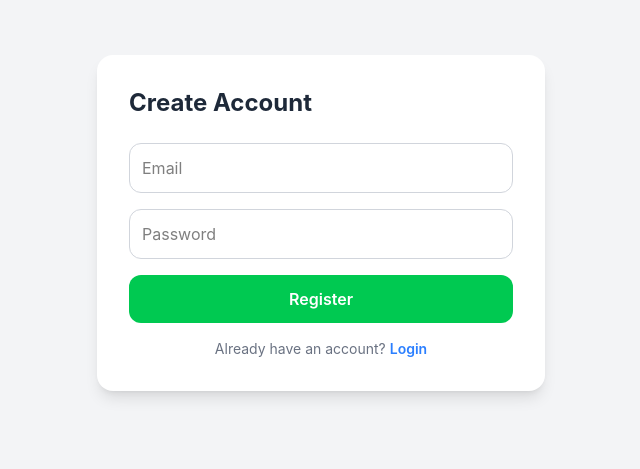
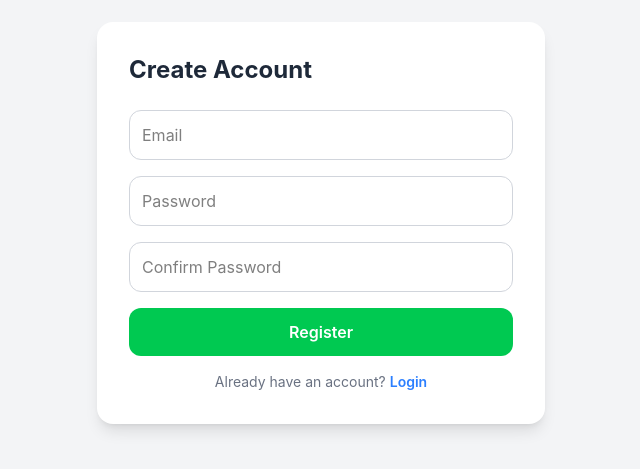
Before and after one commit to Student-Abhay/web-proj-chatgpt, a React (Vite) app: page /register in a window 1280 px wide. Shown: the part 177-646 px from the top of the page, without its empty margins (319-959 px from the left). Built offline with nearby package versions, Linux system fonts and the light colour scheme.

Commit message:
added a simple password sterngth checker

```diff
--- a/src/pages/Register.jsx
+++ b/src/pages/Register.jsx
@@ -3,29 +3,56 @@ import { registerUser } from "../api";
 import { useNavigate, Link } from "react-router-dom";
 import toast, { Toaster } from "react-hot-toast";
 
+//simple password strength checker
+const getStrength = (password) => {
+  let score = 0;
+  if (password.length >= 8) score++;
+  if (/[A-Z]/.test(password)) score++;
+  if (/[0-9]/.test(password)) score++;
+  if (/[^A-Za-z0-9]/.test(password)) score++;
+
+  if (score === 0 || score === 1) return { label: "Weak", color: "bg-red-500", width: "w-1/4" };
+  if (score === 2) return { label: "Fair", color: "bg-yellow-500", width: "w-2/4" };
+  if (score === 3) return { label: "Good", color: "bg-blue-500", width: "w-3/4" };
+  return { label: "Strong", color: "bg-green-500", width: "w-full" };
+};
+
 export default function Register() {
   const [email, setEmail] = useState("");
   const [password, setPassword] = useState("");
+  const [confirmPassword, setConfirmPassword] = useState("");
   const [isLoading, setIsLoading] = useState(false);
   const navigate = useNavigate();
 
+  const strength = getStrength(password);
+
   const handleRegister = async (e) => {
     e.preventDefault();
+
+    if (password !== confirmPassword) {
+      toast.error("Passwords do not match.");
+      return;
+    }
+
+    if (password.length < 6) {
+      toast.error("Password must be at least 6 characters.");
+      return;
+    }
+
     setIsLoading(true);
-
     try {
       await registerUser({ email, password });
       toast.success("Account created! Please login.");
       setTimeout(() => navigate("/login"), 1500);
-    } catch {
-      toast.error("Registration failed. Email may already exist.");
+    } catch (error) {
+      toast.error(error.message || "Registration failed.");
     } finally {
       setIsLoading(false);
     }
   };
 
   return (
-    <div className="min-h-screen bg-gray-100 flex items-center justify-center">
+    <div className="min-h-screen bg-gray-100 flex items-center justify-center px-4">
       <Toaster position="top-right" />
       <div className="bg-white p-8 rounded-2xl shadow-lg w-full max-w-md">
         <h2 className="text-2xl font-bold mb-6 text-gray-800">Create Account</h2>
@@ -39,6 +66,9 @@ export default function Register() {
             required
             className="w-full border border-gray-300 p-3 rounded-xl focus:outline-none focus:ring-2 focus:ring-blue-400"
           />
+
+          {/* Password field */}
+          <div>
             <input
               type="password"
               placeholder="Password"
@@ -47,6 +77,46 @@ export default function Register() {
               required
               className="w-full border border-gray-300 p-3 rounded-xl focus:outline-none focus:ring-2 focus:ring-blue-400"
             />
+
+            {/* Strength bar */}
+            {password.length > 0 && (
+              <div className="mt-2">
+                <div className="w-full bg-gray-200 rounded-full h-2">
+                  <div className={`h-2 rounded-full transition-all duration-300 ${strength.color} ${strength.width}`}></div>
+                </div>
+                <p className={`text-xs mt-1 font-medium ${
+                  strength.label === "Weak" ? "text-red-500" :
+                  strength.label === "Fair" ? "text-yellow-500" :
+                  strength.label === "Good" ? "text-blue-500" : "text-green-500"
+                }`}>
+                  {strength.label} password
+                </p>
+              </div>
+            )}
+          </div>
+
+          {/* Confirm password */}
+          <div>
+            <input
+              type="password"
+              placeholder="Confirm Password"
+              value={confirmPassword}
+              onChange={(e) => setConfirmPassword(e.target.value)}
+              required
+              className={`w-full border p-3 rounded-xl focus:outline-none focus:ring-2 ${
+                confirmPassword.length > 0 && confirmPassword !== password
+                  ? "border-red-400 focus:ring-red-300"
+                  : "border-gray-300 focus:ring-blue-400"
+              }`}
+            />
+            {confirmPassword.length > 0 && confirmPassword !== password && (
+              <p className="text-red-500 text-xs mt-1">Passwords do not match.</p>
+            )}
+            {confirmPassword.length > 0 && confirmPassword === password && (
+              <p className="text-green-500 text-xs mt-1">Passwords match ✓</p>
+            )}
+          </div>
+
           <button
             type="submit"
             disabled={isLoading}
```
Lines whose indentation alone changed are shown as unchanged.
